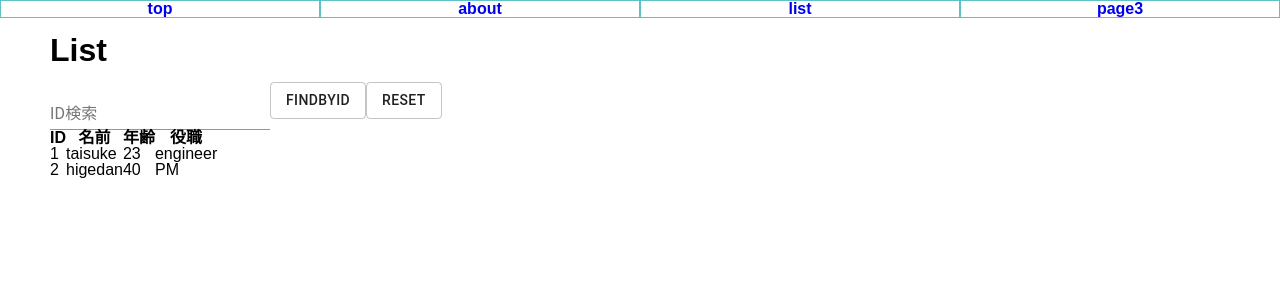
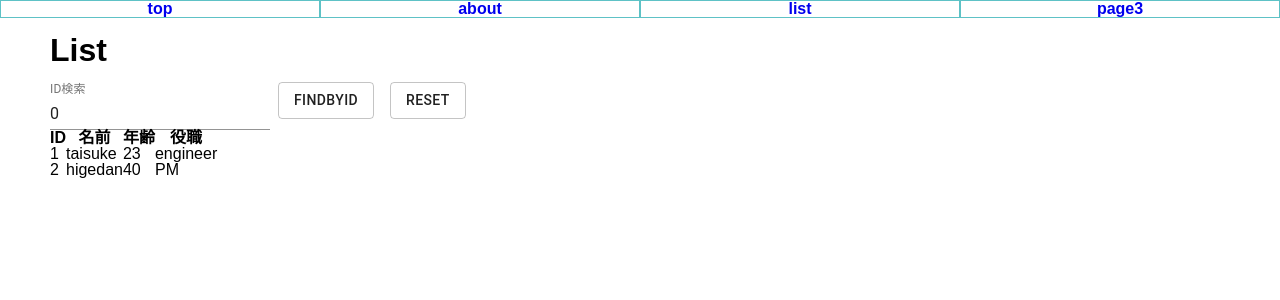
Before and after one commit to yodakaEngineer/react-practice, a React (Create React App) app: page /list in a window 1280 px wide. Shown: the top 300 px of the page. Built offline with nearby package versions, Linux system fonts and the light colour scheme.

Commit message:
List page design fix.

```diff
--- a/src/components/GetList/GetList.tsx
+++ b/src/components/GetList/GetList.tsx
@@ -5,12 +5,15 @@ import {GetListProps} from "../../pages/List/List";
 
 const GetList: React.FC<GetListProps> = props => {
     const [id,setId] = useState(0)
+    const changeId = (num: number) => {
+        num <= 0 ? setId(0) : setId(num)
+    }
 
     return (
         <div>
-            <TextField id="standard-basic" label="ID検索" type='number' onChange={(e) => setId(Number(e.target.value)) } />
-            <Button variant='outlined' onClick={props.onGetList(id)}>findById</Button>
-            <Button variant='outlined' onClick={props.onReset}>reset</Button>
+            <TextField id="standard-basic" label="ID検索" type='number' value={id} onChange={(e) => changeId(Number(e.target.value)) } />
+            <Button variant='outlined' onClick={props.onGetList(id)} style={{margin:'0 0.5rem'}}>findById</Button>
+            <Button variant='outlined' onClick={props.onReset} style={{margin:'0 0.5rem'}}>reset</Button>
         </div>
     )
 }
--- a/src/pages/List/List.tsx
+++ b/src/pages/List/List.tsx
@@ -20,6 +20,7 @@ const List: React.FC = () => {
     ]
     const [list,setList] = useState<User[]>(itemList)
     const findById = (id: number) => {
+        if(id === 0) { return }
         const user = itemList.filter(user => user.id === id)
         setList(user)
     }
```
